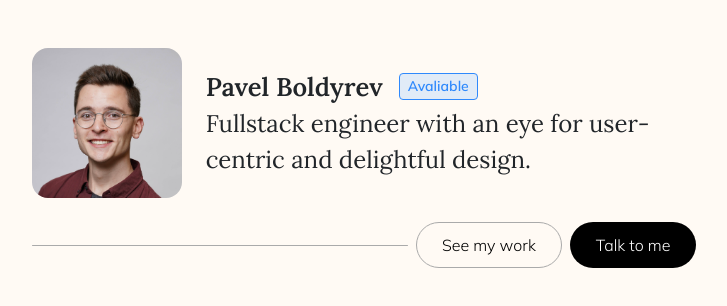
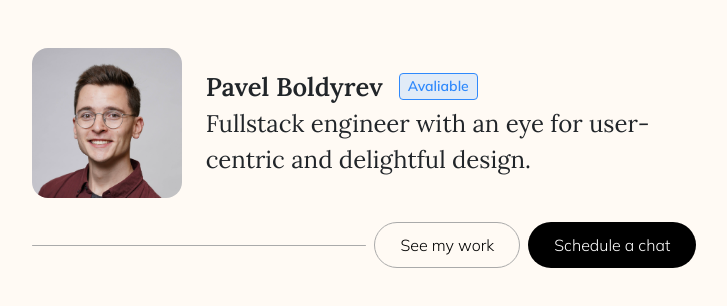
Before and after one commit to pboldyrev/personal, a React (Create React App) app in the folder personal/: page / in a window 1280 px wide. Shown: the top 306 px of the page, without its empty margins (276-1003 px from the left). Built offline with nearby package versions, Linux system fonts and the light colour scheme.

Commit message:
Fixed CTA

```diff
--- a/personal/src/constants/strings.ts
+++ b/personal/src/constants/strings.ts
@@ -2,7 +2,7 @@ export const INTRODUCTION = {
   TITLE: "Pavel Boldyrev",
   SUBTITLE:
     "Fullstack engineer with an eye for user-centric and delightful design.",
-  PRIMARY_CTA: "Talk to me",
+  PRIMARY_CTA: "Schedule a chat",
   SECONDARY_CTA: "See my work",
   TAG: "Avaliable",
 };
--- a/personal/src/styles/Button.css
+++ b/personal/src/styles/Button.css
@@ -8,6 +8,7 @@
   border: 1px solid rgba(0, 0, 0, 0);
   min-width: fit-content;
   text-decoration: none;
+  cursor: pointer;
 }
 .app-btn:hover {
   transition: 0.2s;
```
